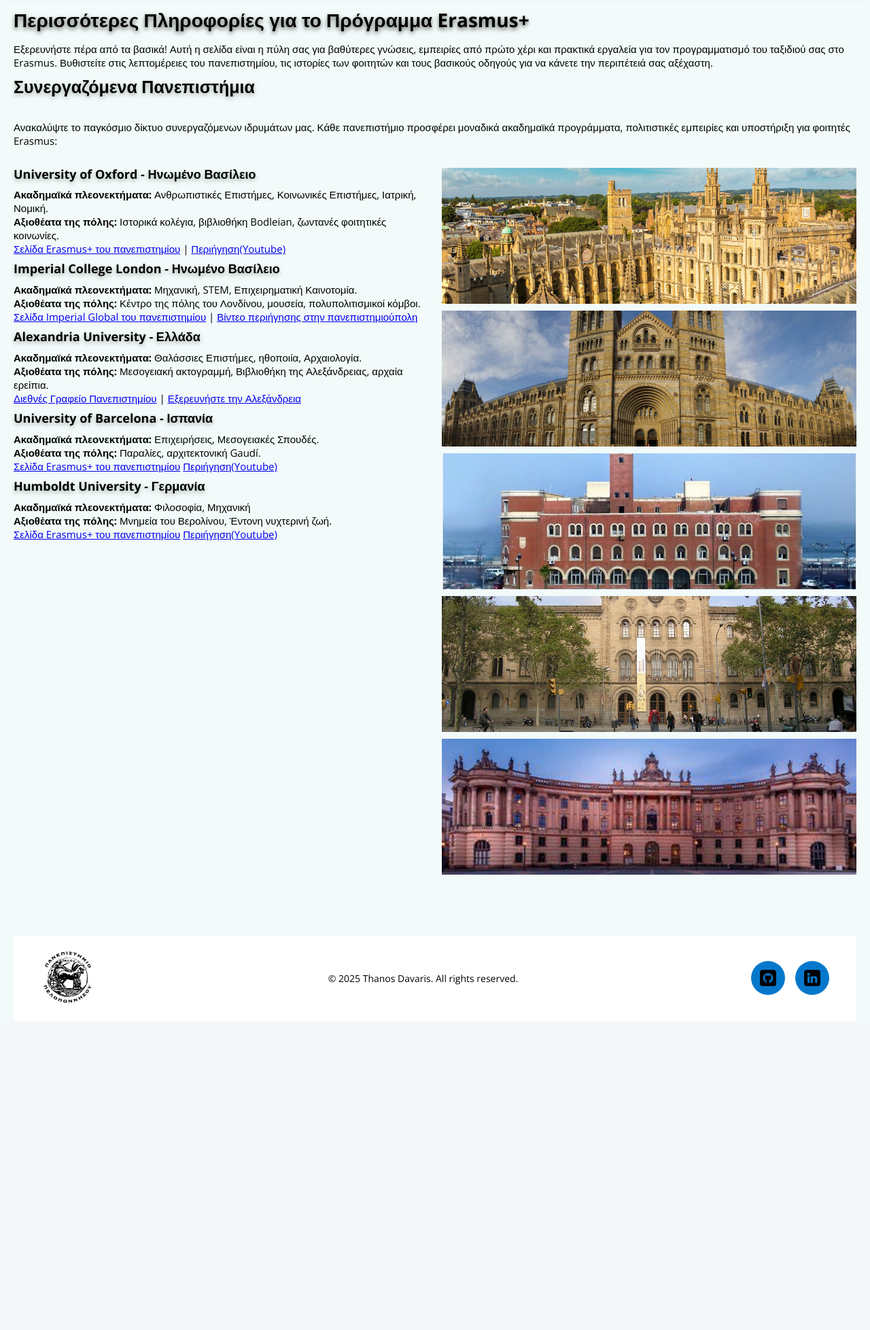
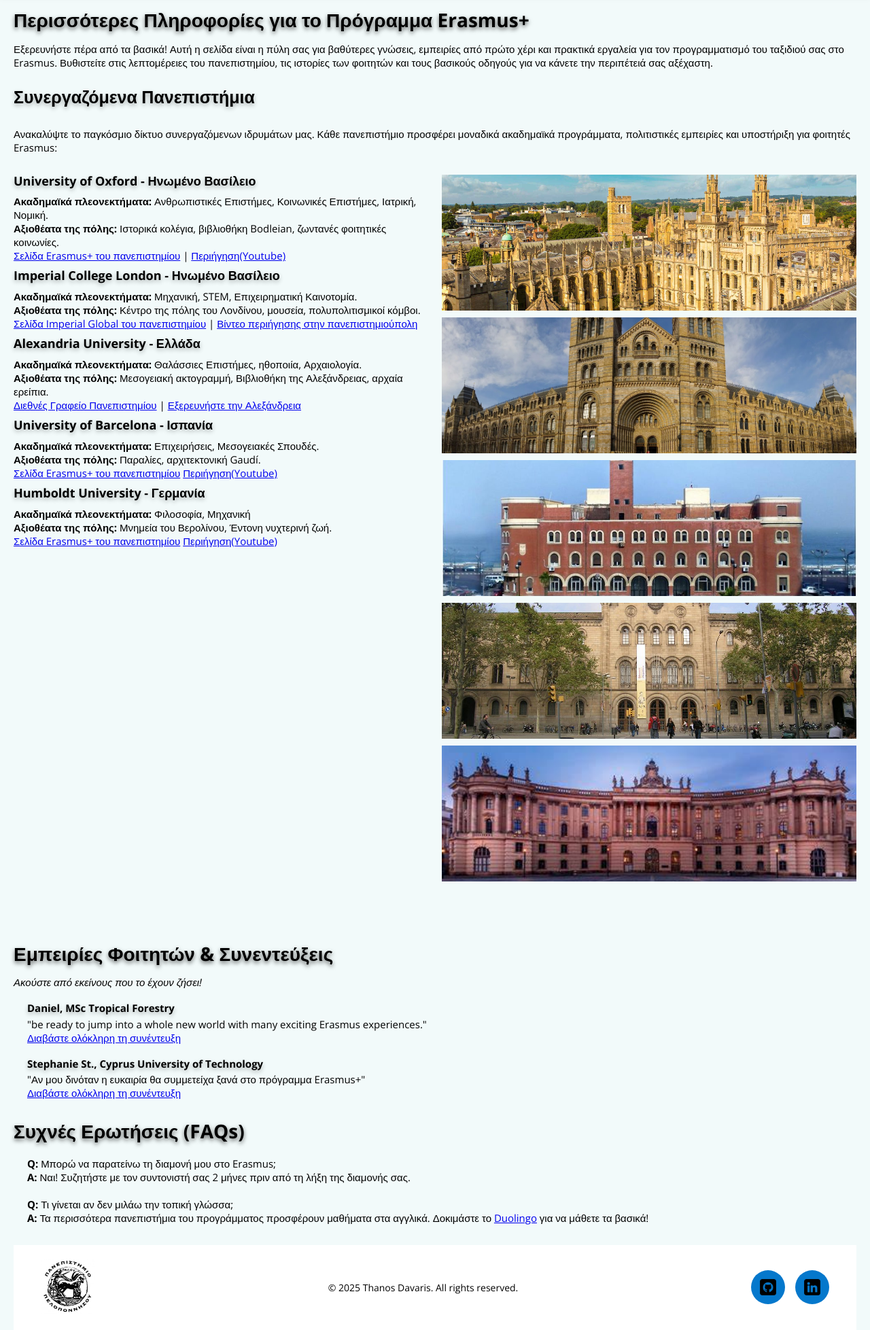
Before and after one commit to AthanasiosDavaris/Erasmus-Info-Website, a PHP site: page /media/more.html in a window 1280 px wide. Shown: the part 87-2044 px from the top of the page at 68% size. Before the commit the page ends 1563 px from the top, so only its background shows below. Run offline with PHP 8.4, Linux system fonts and the light colour scheme.

Commit message:
finished more.html (may improve in the future)

```diff
--- a/media/more.html
+++ b/media/more.html
@@ -132,6 +132,53 @@
         </aside>
       </section>
 
+      <section class="student-interviews">
+        <div class="main-title">Εμπειρίες Φοιτητών & Συνεντεύξεις</div>
+
+        <div class="student-interviews-maintext">Ακούστε από εκείνους που το έχουν ζήσει!</div>
+
+        <div class="interview-container">
+          <div class="student-name">Daniel, MSc Tropical Forestry</div>
+          <div class="student-words">"be ready to jump into a whole new world with many exciting Erasmus experiences."</div>
+          <div class="interview-link">
+            <a href="https://blog.erasmusplay.com/experience-studying-in-europe/">
+              Διαβάστε ολόκληρη τη συνέντευξη
+            </a>
+          </div>
+        </div>
+
+        <div class="interview-container">
+          <div class="student-name">Stephanie St., Cyprus University of Technology</div>
+          <div class="student-words">"Αν μου δινόταν η ευκαιρία θα συμμετείχα ξανά στο πρόγραμμα Erasmus+"</div>
+          <div class="interview-link">
+            <a href="https://erasmus.panteion.gr/en/erasmus-for-students/eiserxomenoi-foitites-evropi/success-stories/stephane-st-stephanie-st-cyprus-university-of-technology-cyprus">
+              Διαβάστε ολόκληρη τη συνέντευξη
+            </a>
+          </div>
+        </div>
+      </section>
+
+      <section class="faq">
+        <div class="main-title">Συχνές Ερωτήσεις (FAQs)</div>
+        <div class="faq-container">
+          <div class="question">
+            <b>Q: </b>Μπορώ να παρατείνω τη διαμονή μου στο Erasmus;
+          </div>
+          <div class="answer">
+            <b>A: </b>Ναι! Συζητήστε με τον συντονιστή σας 2 μήνες πριν από τη λήξη της διαμονής σας.
+          </div>
+        </div>
+
+        <div class="faq-container">
+          <div class="question">
+            <b>Q: </b>Τι γίνεται αν δεν μιλάω την τοπική γλώσσα;
+          </div>
+          <div class="answer">
+            <b>A: </b>Τα περισσότερα πανεπιστήμια του προγράμματος προσφέρουν μαθήματα στα αγγλικά. Δοκιμάστε το <a href="https://www.duolingo.com/">Duolingo</a> για να μάθετε τα βασικά!
+          </div>
+        </div>
+      </section>
+
       <footer>
         <section class="left-section">
           <a href="https://dit.uop.gr">
--- a/styles/more.css
+++ b/styles/more.css
@@ -15,11 +15,8 @@
     grid-template-areas:
     "m m m m m m m m m m"
     "u u u u u u u u u u"
-    "u u u u u u u u u u"
-    "u u u u u u u u u u"
-    "u u u u u u u u u u"
-    "u u u u u u u u u u"
-    "u u u u u u u u u u"
+    "i i i i i i i i i i"
+    "q q q q q q q q q q"
     "f f f f f f f f f f";
 }
 
@@ -59,7 +56,8 @@
     font-size: 25px;
     font-weight: bold;
     line-height: 1.2;
-    margin-bottom: 15px;
+    margin-top: 15px;
+    margin-bottom: 10px;
     text-shadow: 0 3px 6px rgba(0,0,0,0.3);
 }
 
@@ -129,6 +127,34 @@
     text-shadow: 0 3px 6px rgba(0,0,0,0.3);
 }
 
+.student-interviews {
+    grid-area: i;
+}
+
+.interview-container {
+    margin: 20px;
+}
+
+.student-interviews-maintext {
+    font-style: italic;
+}
+
+.student-name {
+    font-weight: bold;
+    line-height: 1.1;
+    margin-bottom: 5px;
+    margin-top: 5px;
+    text-shadow: 0 3px 6px rgba(0,0,0,0.3);
+}
+
+.faq {
+    grid-area:q ;
+}
+
+.faq-container {
+    margin: 20px;
+}
+
 @media (max-width: 902px) and (min-width: 600px) {
     .part-unis {
         grid-gap: 15px;
```
